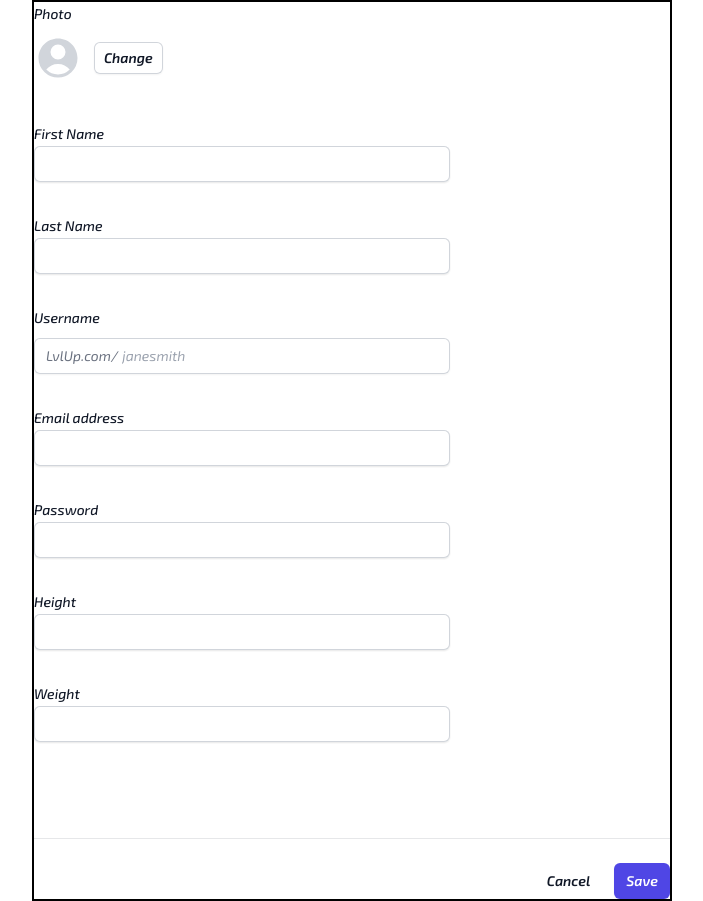
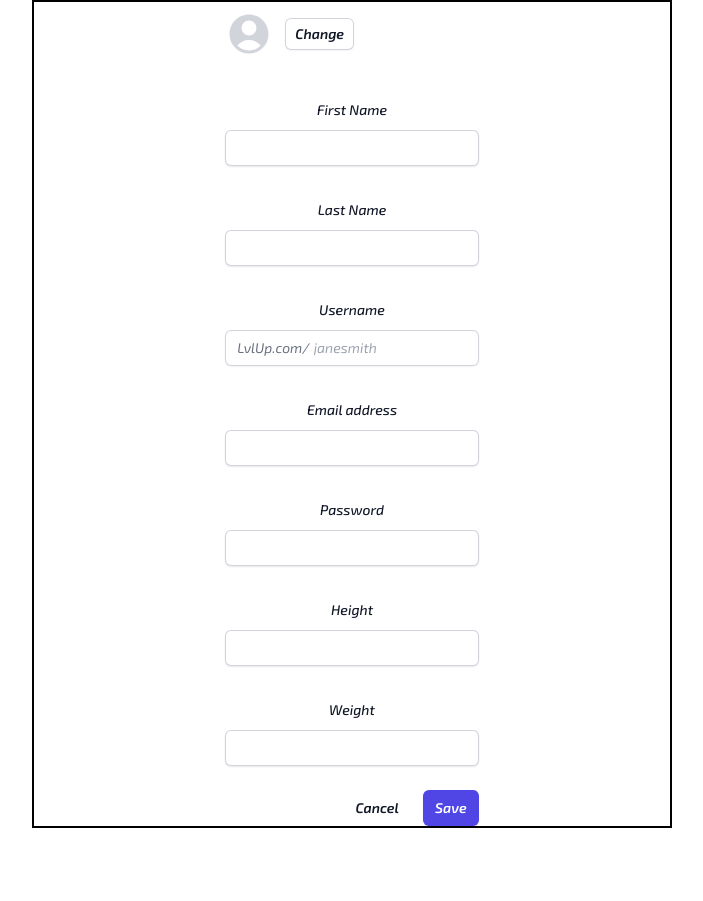
Before and after one commit to Mago223/LvlUp, a React (Vite) app in the folder client/: page /register in a window 1280 px wide. Shown: the whole page, without its empty margins (288-991 px from the left). After the commit the page ends 828 px from the top, so only its background shows below. Built offline with nearby package versions, Linux system fonts and the light colour scheme.

Commit message:
aligned the form and removed unecessary spacing

```diff
--- a/client/src/pages/Registration.css
+++ b/client/src/pages/Registration.css
@@ -1,5 +1,13 @@
 .form {
   max-width: 50vw;
   border: 2px solid black;
+  display: flex;
+  justify-content: center;
   margin: auto;
 }
+
+.form label {
+  display: block;
+  text-align: center;
+  margin-bottom: 8px;
+}
--- a/client/src/pages/Registration.jsx
+++ b/client/src/pages/Registration.jsx
@@ -7,12 +7,6 @@ export default function Registration() {
       <form>
         {/** Profile Picture section */}
         <div className="col-span-full">
-          <label
-            htmlFor="photo"
-            className="block text-sm font-medium leading-6 text-gray-900"
-          >
-            Photo
-          </label>
           <div className="mt-2 flex items-center gap-x-3">
             <UserCircleIcon
               className="h-12 w-12 text-gray-300"
@@ -27,8 +21,8 @@ export default function Registration() {
           </div>
         </div>
         {/** Main section */}
-        <div className="space-y-12">
-          <div className="mt-10 grid grid-cols-1 gap-x-6 gap-y-8 sm:grid-cols-6">
+
+        <div className="mt-10 flex flex-col items-center gap-y-8 sm:grid sm:grid-cols-1 sm:gap-x-6 sm:gap-y-8">
           {/* First Name Segment */}
           <div className="sm:col-span-4">
             <label
@@ -163,10 +157,6 @@ export default function Registration() {
           </div>
         </div>
 
-          <div className="border-b border-gray-900/10 pb-12">
-            <div className="mt-10 grid grid-cols-1 gap-x-6 gap-y-8 sm:grid-cols-6"></div>
-          </div>
-        </div>
         {/* Submit button */}
         <div className="mt-6 flex items-center justify-end gap-x-6">
           <button
```
Lines whose indentation alone changed are shown as unchanged.
